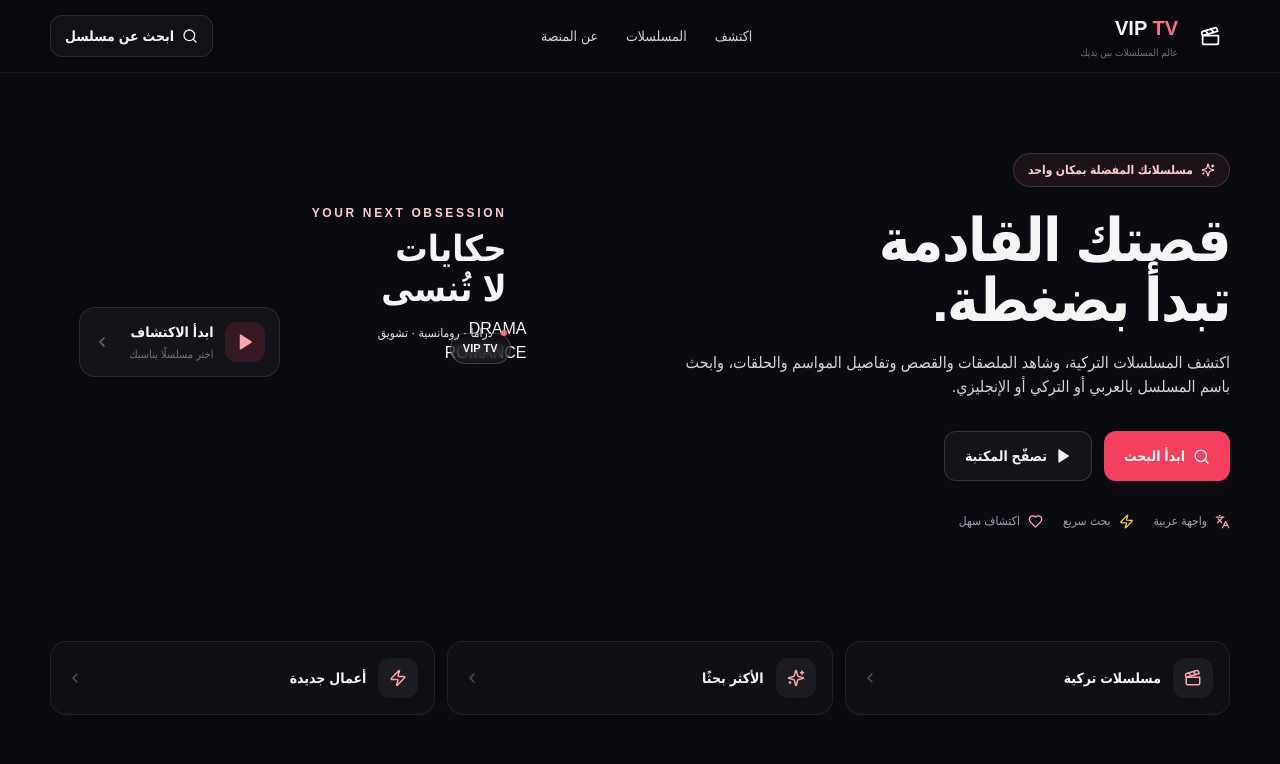
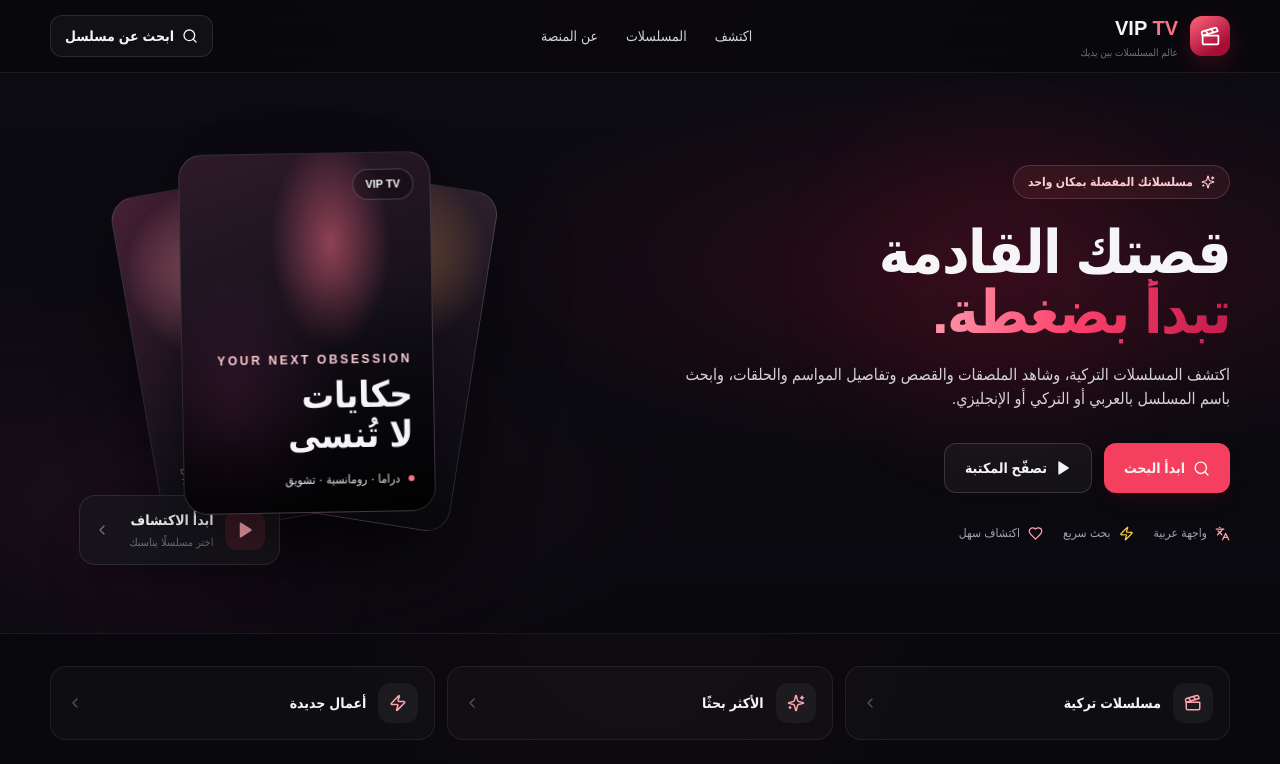
Before and after one commit to mahr18/Mimi, a Next.js app: page / in a window 1280 px wide. Shown: the top 764 px of the page. Built offline with nearby package versions, Linux system fonts and the light colour scheme; no server answers.

Commit message:
style: add modern VIP TV cinematic theme

```diff
--- a/app/globals.css
+++ b/app/globals.css
@@ -1,29 +1,42 @@
 @tailwind base;
 @tailwind components;
 @tailwind utilities;
-
 :root { color-scheme: dark; }
 * { box-sizing: border-box; }
-html { scroll-behavior: smooth; }
-body { margin: 0; background: #090b10; color: #f5f5f6; font-family: Arial, Tahoma, sans-serif; }
+html { scroll-behavior: smooth; scroll-padding-top: 90px; }
+body { margin: 0; background: #09090d; color: #f5f5f7; font-family: Arial, Tahoma, sans-serif; }
 a { color: inherit; text-decoration: none; }
-button, input { font: inherit; }
-::selection { background: #e94358; color: white; }
-.site-shell { min-height: 100vh; overflow: hidden; }
-.container { width: min(1180px, calc(100% - 40px)); margin-inline: auto; }
-.glass { background: rgba(18, 21, 29, .78); border: 1px solid rgba(255,255,255,.08); backdrop-filter: blur(16px); }
-.hero-bg { background: radial-gradient(ellipse at 80% 35%, rgba(233,67,88,.17), transparent 42%), radial-gradient(ellipse at 10% 80%, rgba(230,189,114,.08), transparent 35%); }
-.poster { aspect-ratio: 2 / 3; overflow: hidden; border-radius: 15px; background: linear-gradient(145deg,#282b37,#171922); position: relative; }
-.poster-art { position:absolute; inset:0; display:flex; align-items:flex-end; padding:16px; background: linear-gradient(180deg, transparent 25%, rgba(0,0,0,.88)); }
-.poster-art::before { content:""; position:absolute; width:75%; height:75%; top:-12%; left:12%; border-radius:50%; background:var(--glow,rgba(233,67,88,.24)); filter:blur(35px); }
-.poster-title { position:relative; font-weight:800; font-size:1.2rem; line-height:1.2; text-shadow:0 2px 15px #000; }
-.poster-meta { position:relative; color:#d5d5dc; font-size:.75rem; margin-top:7px; }
-.poster:hover { transform:translateY(-4px); border-color:rgba(233,67,88,.6); }
-.poster { transition:transform .2s ease,border-color .2s ease; border:1px solid rgba(255,255,255,.08); }
-.section-title { font-size:clamp(1.25rem,2.5vw,1.8rem); font-weight:800; letter-spacing:-.03em; }
-.muted { color:#9da1ae; }
-.pill { border:1px solid rgba(255,255,255,.1); border-radius:999px; padding:9px 15px; color:#c8cad2; white-space:nowrap; transition:.2s; }
-.pill:hover,.pill.active { color:#fff; border-color:#e94358; background:rgba(233,67,88,.12); }
-.search-field { width:100%; outline:none; background:#141720; border:1px solid rgba(255,255,255,.1); border-radius:13px; padding:13px 44px 13px 14px; color:#fff; }
-.search-field:focus { border-color:#e94358; box-shadow:0 0 0 3px rgba(233,67,88,.12); }
-@media (max-width:640px) { .container { width:calc(100% - 28px); } .poster-title { font-size:1rem; } .poster-art { padding:10px; } }
+button,input { font: inherit; }
+::selection { background: #e94368; color: white; }
+.site-shell { min-height: 100vh; overflow: hidden; background: radial-gradient(ellipse at 50% -10%,rgba(139,25,55,.13),transparent 45%),#09090d; }
+.container { width: min(1180px,calc(100% - 40px)); margin-inline: auto; }
+.glass { background: rgba(18,18,25,.8); border: 1px solid rgba(255,255,255,.08); backdrop-filter: blur(16px); }
+.muted { color: #9da1ae; }
+.brand-mark { background: linear-gradient(145deg,#ff647c,#a80d37 75%); box-shadow: 0 8px 24px rgba(218,23,68,.22); }
+.vip-hero { background: radial-gradient(ellipse at 78% 35%,rgba(183,20,59,.18),transparent 38%),radial-gradient(ellipse at 6% 75%,rgba(96,34,78,.14),transparent 36%),linear-gradient(180deg,#0d0b12,#0a090e); border-bottom: 1px solid rgba(255,255,255,.06); }
+.vip-gradient-text { background: linear-gradient(100deg,#ff9cae,#fb416b 48%,#c31a4c); color: transparent; background-clip: text; }
+.hero-orb { position:absolute; pointer-events:none; filter:blur(55px); border-radius:999px; opacity:.45; }
+.hero-orb-one { width:300px;height:300px;right:10%;top:10%;background:rgba(201,25,69,.17); }
+.hero-orb-two { width:240px;height:240px;left:5%;bottom:-10%;background:rgba(104,35,103,.14); }
+.poster-stack { position:relative;height:400px;max-width:370px;margin-inline:auto; }
+.poster-slab { position:absolute;top:8px;width:68%;height:86%;border-radius:24px;border:1px solid rgba(255,255,255,.12);overflow:hidden;box-shadow:0 30px 80px rgba(0,0,0,.42); }
+.poster-slab-back { left:3%;transform:rotate(-10deg) translateY(16px);background:radial-gradient(circle at 35% 25%,rgba(255,144,171,.65),transparent 28%),linear-gradient(150deg,#462033,#15121c 60%,#0d0b11); }
+.poster-slab-mid { right:4%;transform:rotate(9deg) translateY(12px);background:radial-gradient(circle at 65% 22%,rgba(237,161,95,.45),transparent 28%),linear-gradient(160deg,#3a2935,#17111d 55%,#09090d); }
+.poster-slab-front { z-index:2;left:16%;width:68%;height:90%;top:0;transform:rotate(-1deg);background:radial-gradient(ellipse at 60% 25%,rgba(241,105,132,.56),transparent 28%),radial-gradient(ellipse at 20% 70%,rgba(94,38,78,.65),transparent 38%),linear-gradient(160deg,#301b2b,#15111b 56%,#08080c); }
+.poster-slab-label { position:absolute;bottom:18px;left:20px;font-size:10px;letter-spacing:.25em;color:rgba(255,255,255,.48);writing-mode:vertical-rl; }
+.poster-vignette { position:absolute;inset:0;background:linear-gradient(180deg,rgba(0,0,0,.05) 5%,rgba(0,0,0,.05) 35%,rgba(0,0,0,.82) 100%); }
+.quick-tile { min-height:74px; }
+.ad-slot { border:1px dashed rgba(255,255,255,.11);background:rgba(255,255,255,.015); }
+.section-title { font-size:clamp(1.25rem,2.5vw,1.8rem);font-weight:800;letter-spacing:-.03em; }
+.pill { border:1px solid rgba(255,255,255,.1);border-radius:999px;padding:9px 15px;color:#c8cad2;white-space:nowrap;transition:.2s; }
+.pill:hover,.pill.active { color:#fff;border-color:#f34c72;background:rgba(243,76,114,.12); }
+.search-field { width:100%;outline:none;background:#14131b;border:1px solid rgba(255,255,255,.1);border-radius:13px;padding:13px 44px 13px 14px;color:#fff; }
+.search-field:focus { border-color:#f34c72;box-shadow:0 0 0 3px rgba(243,76,114,.12); }
+.poster { aspect-ratio:2/3;overflow:hidden;border-radius:15px;background:linear-gradient(145deg,#282b37,#171922);position:relative;border:1px solid rgba(255,255,255,.08);transition:transform .2s ease,border-color .2s ease; }
+.poster-art { position:absolute;inset:0;display:flex;align-items:flex-end;padding:16px;background:linear-gradient(180deg,transparent 25%,rgba(0,0,0,.88)); }
+.poster-art::before { content:"";position:absolute;width:75%;height:75%;top:-12%;left:12%;border-radius:50%;background:var(--glow,rgba(233,67,88,.24));filter:blur(35px); }
+.poster-title { position:relative;font-weight:800;font-size:1.2rem;line-height:1.2;text-shadow:0 2px 15px #000; }
+.poster-meta { position:relative;color:#d5d5dc;font-size:.75rem;margin-top:7px; }
+.poster:hover { transform:translateY(-4px);border-color:rgba(243,76,114,.6); }
+@media(max-width:640px) { .container { width:calc(100% - 28px); }.poster-stack { height:335px;max-width:310px; }.poster-title { font-size:1rem; }.poster-art { padding:10px; } }
+@media(prefers-reduced-motion:reduce) { *,*::before,*::after { scroll-behavior:auto!important;transition:none!important; } }
```
